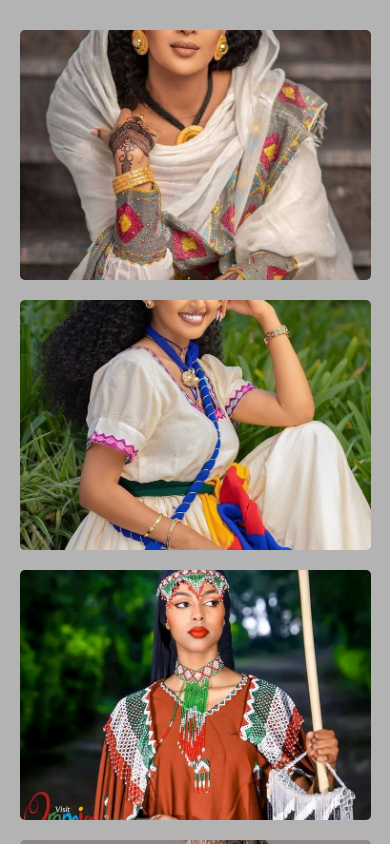
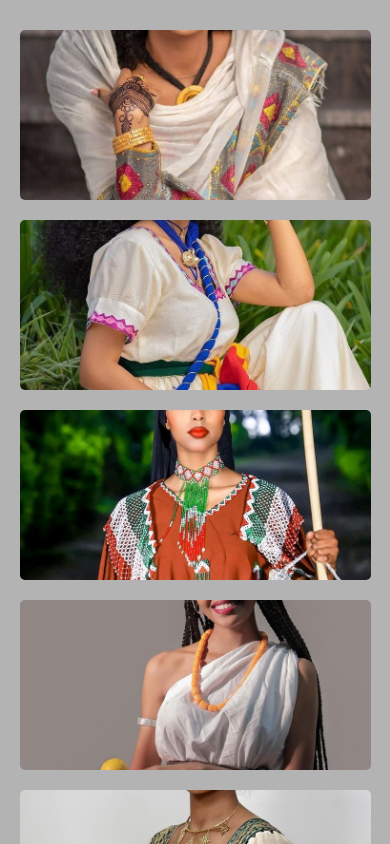
Before and after one commit to HilaryGH/GO2COD_WD_04, a plain HTML site: page index.html in a window 390 px wide. Shown: the top 844 px of the page. Drawn offline with Linux system fonts and the light colour scheme.

Commit message:
resize for smaller screens

```diff
--- a/styles.css
+++ b/styles.css
@@ -30,3 +30,22 @@ body{
   filter:grayscale(100%);
   transform:scale(1,1);
 }
+@media (max-width: 768px) {
+  .gallery {
+    grid-template-columns: repeat(auto-fit, minmax(150px, 1fr));
+  }
+
+  .gallery img {
+    height: 200px;
+  }
+}
+
+@media (max-width: 480px) {
+  .gallery {
+    grid-template-columns: 1fr;
+  }
+
+  .gallery img {
+    height: 170px;
+  }
+}
```
